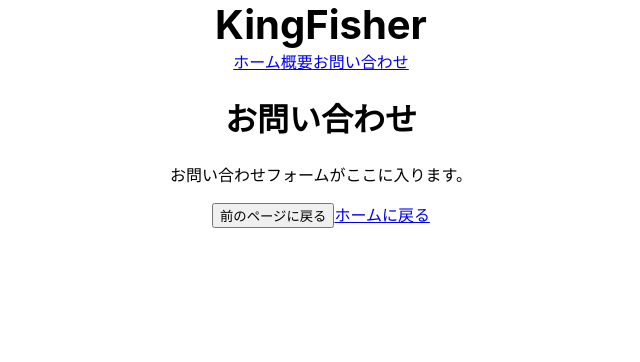
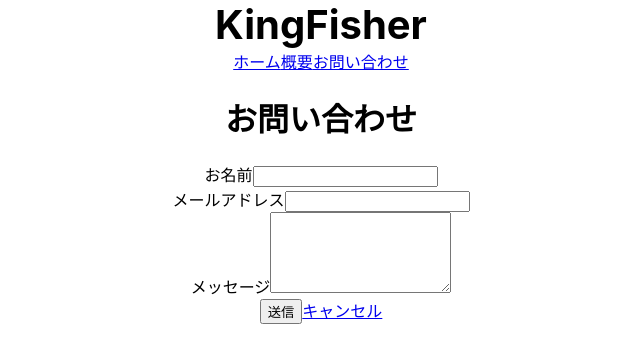
Before and after one commit to yuto1127/KingFisher, a React (Create React App) app in the folder APP/src/frontend/: page /contact in a window 1280 px wide. Shown: the top 362 px of the page, without its empty margins (319-959 px from the left). Built offline with nearby package versions, Linux system fonts and the light colour scheme.

Commit message:
フォルダ構成変更

```diff
--- a/APP/src/frontend/src/App.tsx
+++ b/APP/src/frontend/src/App.tsx
@@ -1,9 +1,9 @@
 import React from 'react';
 import './App.css';
 import { BrowserRouter as Router, Routes, Route } from 'react-router-dom';
-import HomePage from './portal/home/page';
-import AboutPage from './portal/about/page';
-import ContactPage from './portal/contact/page';
+import HomePage from './pages/(portal)/page';
+import AboutPage from './pages/(portal)/about/page';
+import ContactPage from './pages/(portal)/contact/page';
 import Header from './components/Header';
 import TestComponent from './components/api/test/TestComponent';
 
--- /dev/null
+++ b/APP/src/frontend/src/components/About/AboutComponent.tsx
@@ -0,0 +1,21 @@
+import React from 'react';
+import { Link } from 'react-router-dom';
+
+const AboutComponent = () => {
+  return (
+    <div className="container mx-auto px-4 py-8">
+      <h1 className="text-3xl font-bold mb-6">概要ページ</h1>
+      <div className="space-y-4">
+        <p className="text-lg">このサイトについての説明がここに入ります。</p>
+        <Link
+          to="/"
+          className="inline-block bg-gray-500 text-white px-4 py-2 rounded hover:bg-gray-600"
+        >
+          ホームに戻る
+        </Link>
+      </div>
+    </div>
+  );
+};
+
+export default AboutComponent;
--- /dev/null
+++ b/APP/src/frontend/src/components/Contact/ContactComponent.tsx
@@ -0,0 +1,84 @@
+import React, { useState } from 'react';
+import { Link } from 'react-router-dom';
+
+const ContactComponent = () => {
+  const [formData, setFormData] = useState({
+    name: '',
+    email: '',
+    message: ''
+  });
+
+  const handleSubmit = (e: React.FormEvent) => {
+    e.preventDefault();
+    // ここでフォームデータの処理を行います
+    console.log('送信されたデータ:', formData);
+  };
+
+  const handleChange = (e: React.ChangeEvent<HTMLInputElement | HTMLTextAreaElement>) => {
+    const { name, value } = e.target;
+    setFormData(prev => ({
+      ...prev,
+      [name]: value
+    }));
+  };
+
+  return (
+    <div className="container mx-auto px-4 py-8">
+      <h1 className="text-3xl font-bold mb-6">お問い合わせ</h1>
+      <form onSubmit={handleSubmit} className="max-w-lg space-y-4">
+        <div>
+          <label htmlFor="name" className="block mb-2">お名前</label>
+          <input
+            type="text"
+            id="name"
+            name="name"
+            value={formData.name}
+            onChange={handleChange}
+            className="w-full px-3 py-2 border rounded"
+            required
+          />
+        </div>
+        <div>
+          <label htmlFor="email" className="block mb-2">メールアドレス</label>
+          <input
+            type="email"
+            id="email"
+            name="email"
+            value={formData.email}
+            onChange={handleChange}
+            className="w-full px-3 py-2 border rounded"
+            required
+          />
+        </div>
+        <div>
+          <label htmlFor="message" className="block mb-2">メッセージ</label>
+          <textarea
+            id="message"
+            name="message"
+            value={formData.message}
+            onChange={handleChange}
+            className="w-full px-3 py-2 border rounded"
+            rows={5}
+            required
+          />
+        </div>
+        <div className="flex space-x-4">
+          <button
+            type="submit"
+            className="bg-blue-500 text-white px-4 py-2 rounded hover:bg-blue-600"
+          >
+            送信
+          </button>
+          <Link
+            to="/"
+            className="bg-gray-500 text-white px-4 py-2 rounded hover:bg-gray-600"
+          >
+            キャンセル
+          </Link>
+        </div>
+      </form>
+    </div>
+  );
+};
+
+export default ContactComponent;
--- a/APP/src/frontend/src/portal/home/page.tsx
+++ b/APP/src/frontend/src/components/Home/HomeComponent.tsx
@@ -1,7 +1,7 @@
 import React from 'react';
 import { Link } from 'react-router-dom';
 
-const HomePage = () => {
+const HomeComponent = () => {
   return (
     <div className="container mx-auto px-4 py-8">
       <h1 className="text-3xl font-bold mb-6">ホームページ</h1>
@@ -26,4 +26,4 @@ const HomePage = () => {
   );
 };
 
-export default HomePage;
+export default HomeComponent;
--- /dev/null
+++ b/APP/src/frontend/src/pages/(portal)/about/page.tsx
@@ -0,0 +1,8 @@
+import React from 'react';
+import AboutComponent from '../../../components/About/AboutComponent';
+
+const AboutPage = () => {
+  return <AboutComponent />;
+};
+
+export default AboutPage;
--- /dev/null
+++ b/APP/src/frontend/src/pages/(portal)/contact/page.tsx
@@ -0,0 +1,8 @@
+import React from 'react';
+import ContactComponent from '../../../components/Contact/ContactComponent';
+
+const ContactPage = () => {
+  return <ContactComponent />;
+};
+
+export default ContactPage;
--- /dev/null
+++ b/APP/src/frontend/src/pages/(portal)/page.tsx
@@ -0,0 +1,8 @@
+import React from 'react';
+import HomeComponent from '../../components/Home/HomeComponent';
+
+const HomePage = () => {
+  return <HomeComponent />;
+};
+
+export default HomePage;
--- a/APP/src/frontend/src/portal/about/page.tsx
+++ /dev/null
@@ -1,31 +0,0 @@
-import React from 'react';
-import { Link, useNavigate } from 'react-router-dom';
-
-const AboutPage = () => {
-  const navigate = useNavigate();
-
-  return (
-    <div className="container mx-auto px-4 py-8">
-      <h1 className="text-3xl font-bold mb-6">概要ページ</h1>
-      <div className="space-y-4">
-        <p className="text-lg">このサイトについての説明がここに入ります。</p>
-        <div className="flex space-x-4">
-          <button
-            onClick={() => navigate(-1)}
-            className="bg-gray-500 text-white px-4 py-2 rounded hover:bg-gray-600"
-          >
-            前のページに戻る
-          </button>
-          <Link
-            to="/"
-            className="bg-blue-500 text-white px-4 py-2 rounded hover:bg-blue-600"
-          >
-            ホームに戻る
-          </Link>
-        </div>
-      </div>
-    </div>
-  );
-};
-
-export default AboutPage;
--- a/APP/src/frontend/src/portal/contact/page.tsx
+++ /dev/null
@@ -1,31 +0,0 @@
-import React from 'react';
-import { Link, useNavigate } from 'react-router-dom';
-
-const ContactPage = () => {
-  const navigate = useNavigate();
-
-  return (
-    <div className="container mx-auto px-4 py-8">
-      <h1 className="text-3xl font-bold mb-6">お問い合わせ</h1>
-      <div className="space-y-4">
-        <p className="text-lg">お問い合わせフォームがここに入ります。</p>
-        <div className="flex space-x-4">
-          <button
-            onClick={() => navigate(-1)}
-            className="bg-gray-500 text-white px-4 py-2 rounded hover:bg-gray-600"
-          >
-            前のページに戻る
-          </button>
-          <Link
-            to="/"
-            className="bg-blue-500 text-white px-4 py-2 rounded hover:bg-blue-600"
-          >
-            ホームに戻る
-          </Link>
-        </div>
-      </div>
-    </div>
-  );
-};
-
-export default ContactPage;
```
Also changed, not shown: APP/src/frontend/src/(portal)/home/page.tsx (deleted, +0 -13 lines).
